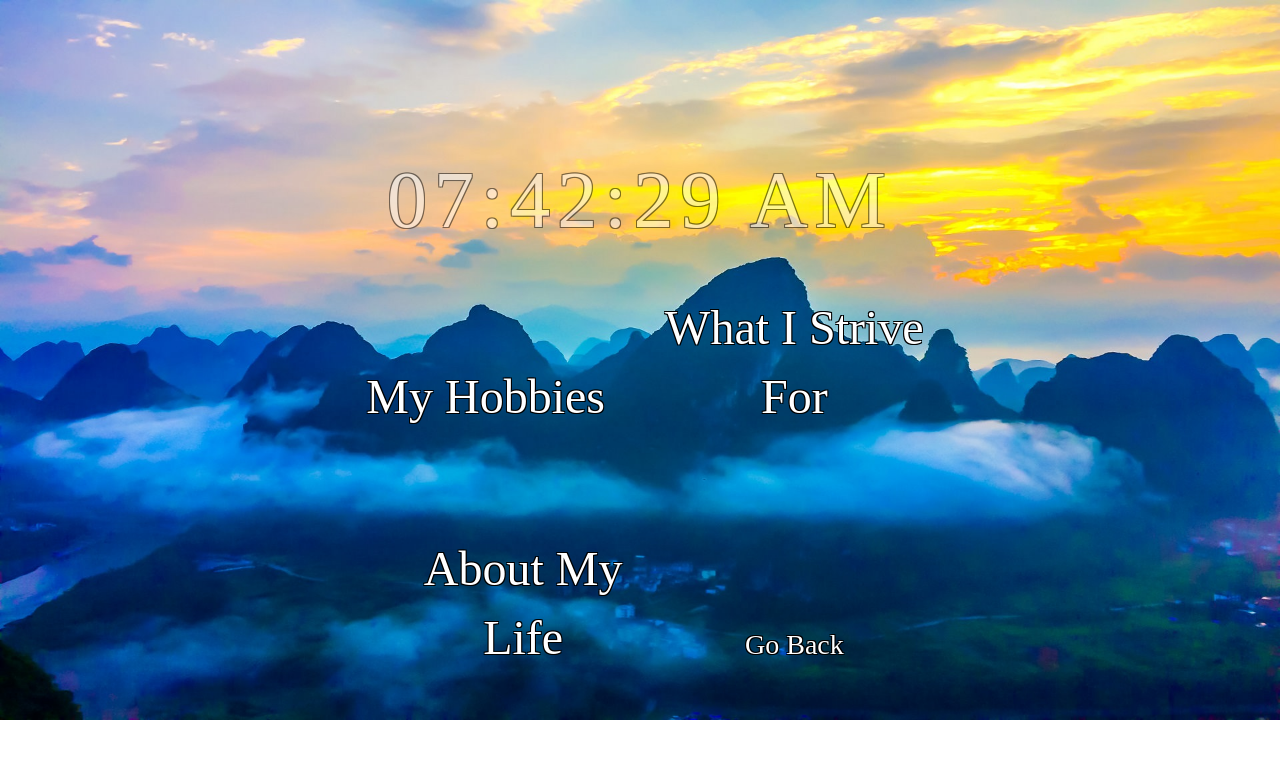
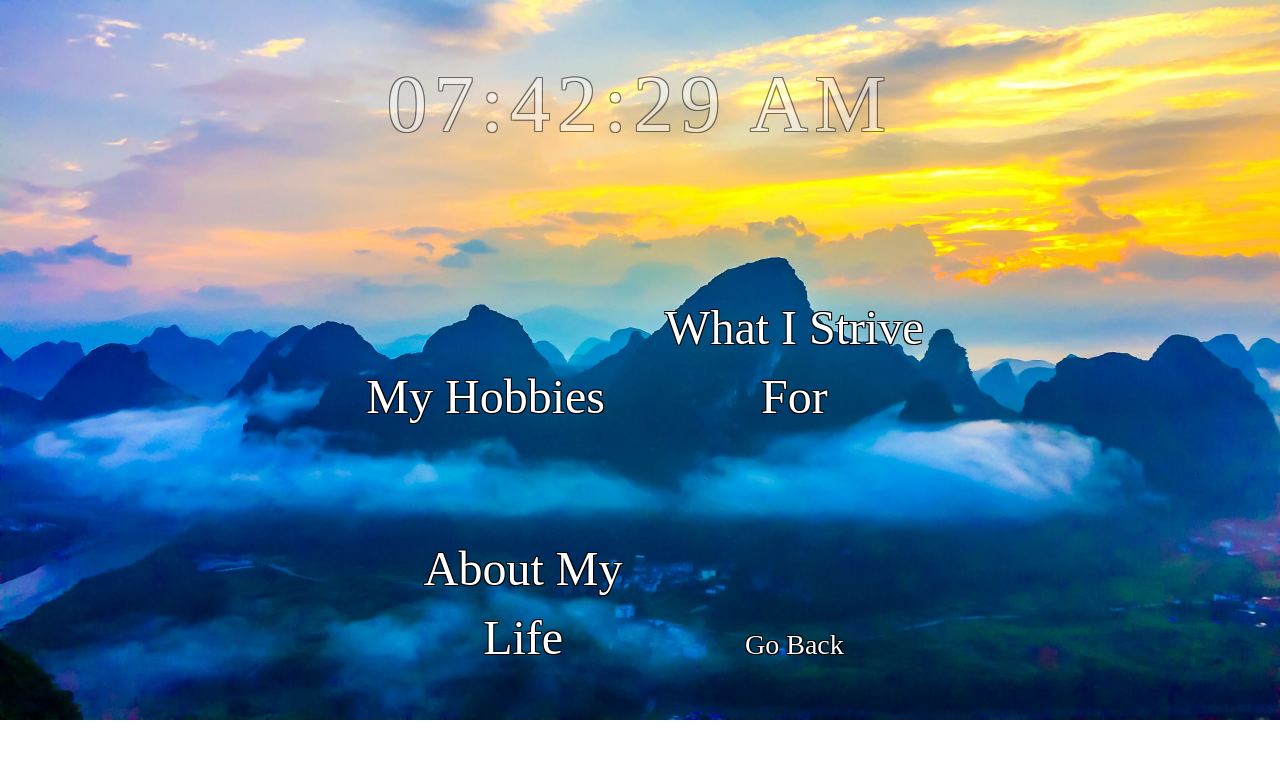
Before and after one commit to DaniilsKotelnikovs/mywebsite, a plain HTML site: page about_me.html in a window 1280 px wide. Drawn offline with Linux system fonts and the light colour scheme.

Commit message:
Update about_me.css

```diff
--- a/css/about_me.css
+++ b/css/about_me.css
@@ -3,6 +3,14 @@ body
     background-image: url("../images/background.jpg");
     background-size: cover;
     background-repeat: no-repeat;
+}
+
+#MyClockDisplay
+{
+	z-index:-10;
+	padding-bottom:15%;
+	width:800px;
+
 }
 
 #go_back
```
